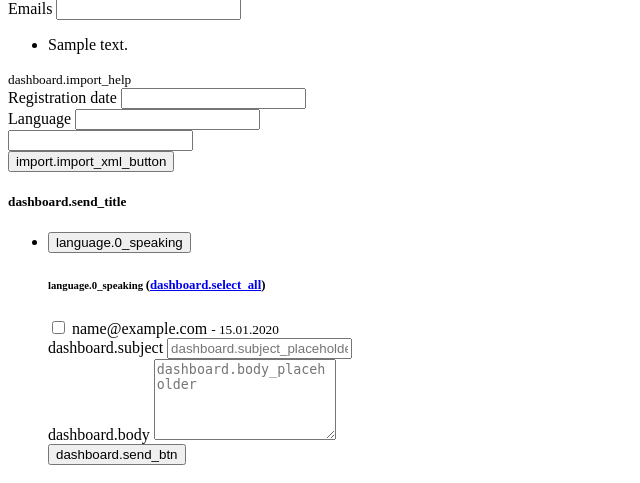
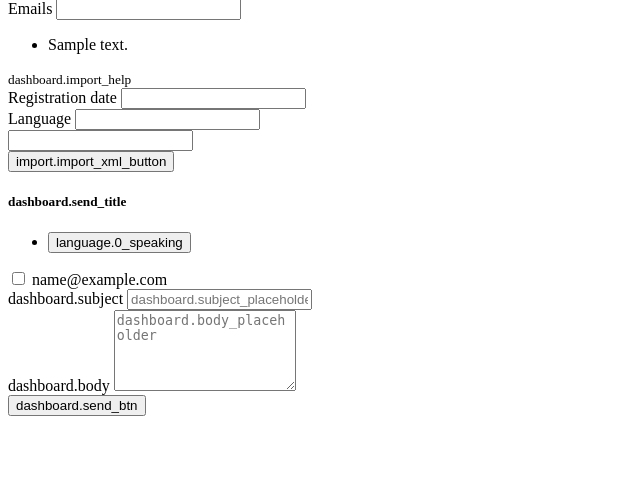
Before and after one commit to konstantin-gate/symfony-docker-project-public, a Symfony app: template app/templates/greeting/dashboard.html.twig in a window 1280 px wide. Shown: the part 317-800 px from the top of the page, without its empty margins (0-640 px from the left). Run offline with Twig, Linux system fonts and the light colour scheme; the template is opened without the code that fills it: most values are stand-ins (such as "Sample title", 1, 10 or a date in 2020); form fields are guessed from the names that the template uses; some libraries are stand-ins or nearby versions.

Commit message:
Zjednodušeno zobrazování e-mailů

```diff
--- a/app/templates/greeting/dashboard.html.twig
+++ b/app/templates/greeting/dashboard.html.twig
@@ -100,6 +100,7 @@
                                 </button>
                             </li>
                         {% endfor %}
+                    </ul>
                     <form method="post">
                         <div class="tab-content mt-3" id="myTabContent">
                             {% for lang, contacts in grouped_contacts %}
@@ -108,19 +109,12 @@
                                         {% if contacts is empty %}
                                             <div class="text-center text-muted py-3">{{ 'dashboard.no_contacts'|trans }}</div>
                                         {% else %}
-                                            <h6 class="border-bottom pb-1 text-primary sticky-top bg-light pt-2">
-                                                {{ ('language.' ~ lang ~ '_speaking')|trans }}
-                                                <small class="text-muted fw-normal" style="font-size: 0.8rem">
-                                                    (<a href="#" class="text-decoration-none select-all-contacts" data-lang="{{ lang }}">{{ 'dashboard.select_all'|trans }}</a>)
-                                                </small>
-                                            </h6>
                                             <div class="ps-2">
                                                 {% for contact in contacts %}
                                                     <div class="form-check contact-item">
                                                         <input class="form-check-input" type="checkbox" name="contacts[]" value="{{ contact.id }}" id="contact_{{ lang }}_{{ contact.id }}">
                                                         <label class="form-check-label" for="contact_{{ lang }}_{{ contact.id }}">
                                                             {{ contact.email }}
-                                                            <small class="text-muted">- {{ contact.createdAt|date('d.m.Y') }}</small>
                                                         </label>
                                                     </div>
                                                 {% endfor %}
```
